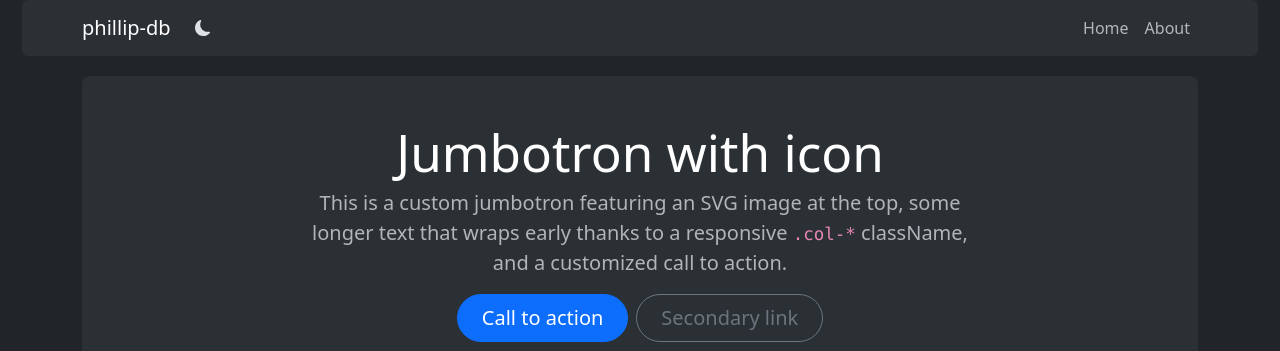
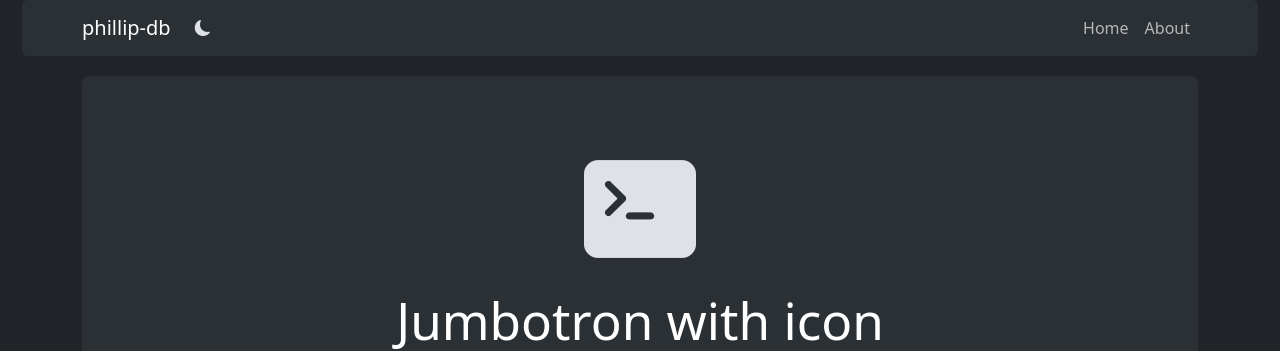
Before and after one commit to phillip-db/phillip-db.github.io, a React (Vite) app: page / in a window 1280 px wide. Shown: the top 351 px of the page. Built offline with nearby package versions, Linux system fonts and the light colour scheme.

Commit message:
Bootstrap icons

```diff
--- a/package.json
+++ b/package.json
@@ -11,6 +11,7 @@
   },
   "dependencies": {
     "bootstrap": "^5.3.3",
+    "bootstrap-icons": "^1.11.3",
     "react": "^18.3.1",
     "react-bootstrap": "^2.10.4",
     "react-dom": "^18.3.1"
--- a/src/App.css
+++ b/src/App.css
@@ -1,3 +1,5 @@
+@import 'bootstrap-icons/font/bootstrap-icons';
+
 #root {
   max-width: 1920px;
   margin: 0 auto;
@@ -79,3 +81,7 @@
 .pdb-footer {
   margin-top: 20px;
 }
+
+.i-jumbo {
+  font-size: 7em;
+}
--- a/src/components/Jumbotron.jsx
+++ b/src/components/Jumbotron.jsx
@@ -4,6 +4,7 @@ const Jumbotron = () => {
   return (
     <Container className="jumbotron">
       <div className="p-5 text-center bg-body-tertiary rounded-3">
+        <i className="bi bi-terminal-fill i-jumbo"></i>
         <h1 className="text-body-emphasis">Jumbotron with icon</h1>
         <p className="col-lg-8 mx-auto fs-5 text-muted">
           This is a custom jumbotron featuring an SVG image at the top, some
--- a/src/components/ThemeIcon.jsx
+++ b/src/components/ThemeIcon.jsx
@@ -1,31 +1,8 @@
 import { useEffect, useState } from "react";
-import { Button } from "react-bootstrap";
 
-const darkTheme = (
-  <svg
-    xmlns="http://www.w3.org/2000/svg"
-    width="16"
-    height="16"
-    fill="currentColor"
-    className="bi bi-moon-fill"
-    viewBox="0 0 16 16"
-  >
-    <path d="M6 .278a.77.77 0 0 1 .08.858 7.2 7.2 0 0 0-.878 3.46c0 4.021 3.278 7.277 7.318 7.277q.792-.001 1.533-.16a.79.79 0 0 1 .81.316.73.73 0 0 1-.031.893A8.35 8.35 0 0 1 8.344 16C3.734 16 0 12.286 0 7.71 0 4.266 2.114 1.312 5.124.06A.75.75 0 0 1 6 .278" />
-  </svg>
-);
+const darkTheme = <i className="bi bi-moon-fill"></i>;
 
-const lightTheme = (
-  <svg
-    xmlns="http://www.w3.org/2000/svg"
-    width="16"
-    height="16"
-    fill="currentColor"
-    className="bi bi-sun-fill"
-    viewBox="0 0 16 16"
-  >
-    <path d="M8 12a4 4 0 1 0 0-8 4 4 0 0 0 0 8M8 0a.5.5 0 0 1 .5.5v2a.5.5 0 0 1-1 0v-2A.5.5 0 0 1 8 0m0 13a.5.5 0 0 1 .5.5v2a.5.5 0 0 1-1 0v-2A.5.5 0 0 1 8 13m8-5a.5.5 0 0 1-.5.5h-2a.5.5 0 0 1 0-1h2a.5.5 0 0 1 .5.5M3 8a.5.5 0 0 1-.5.5h-2a.5.5 0 0 1 0-1h2A.5.5 0 0 1 3 8m10.657-5.657a.5.5 0 0 1 0 .707l-1.414 1.415a.5.5 0 1 1-.707-.708l1.414-1.414a.5.5 0 0 1 .707 0m-9.193 9.193a.5.5 0 0 1 0 .707L3.05 13.657a.5.5 0 0 1-.707-.707l1.414-1.414a.5.5 0 0 1 .707 0m9.193 2.121a.5.5 0 0 1-.707 0l-1.414-1.414a.5.5 0 0 1 .707-.707l1.414 1.414a.5.5 0 0 1 0 .707M4.464 4.465a.5.5 0 0 1-.707 0L2.343 3.05a.5.5 0 1 1 .707-.707l1.414 1.414a.5.5 0 0 1 0 .708" />
-  </svg>
-);
+const lightTheme = <i className="bi bi-sun-fill"></i>;
 
 const ThemeIcon = () => {
   const initialTheme = localStorage.getItem("theme") || "dark";
```
Also changed, not shown: 1 other file (tests, documents, lock files or other folders).
